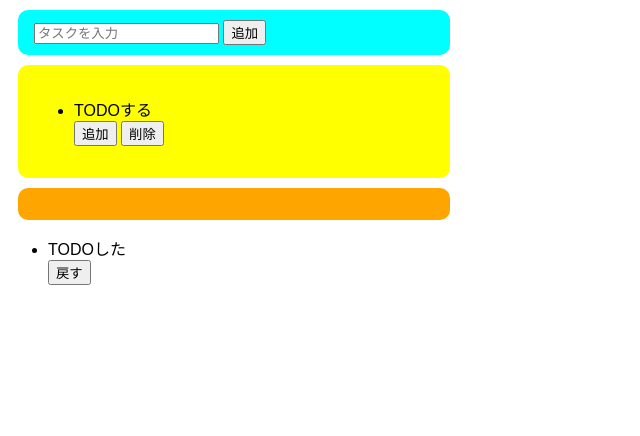
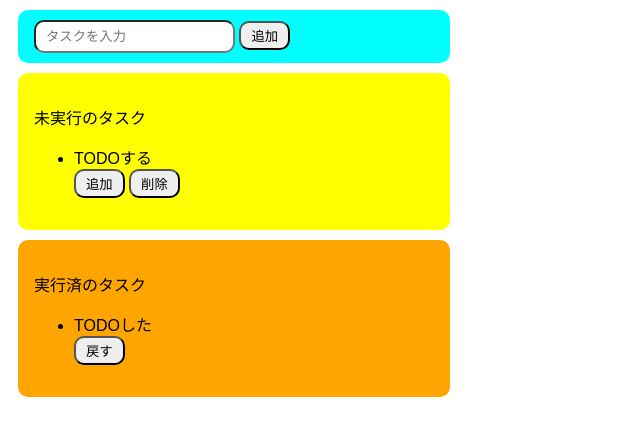
Before and after one commit to oz001/todo_js, a website built with Parcel: page index.html in a window 1280 px wide. Shown: the whole page, without its empty margins (0-640 px from the left). Built offline with nearby package versions, Linux system fonts and the light colour scheme.

Commit message:
スタイルシートの設定を追加

```diff
--- a/index.html
+++ b/index.html
@@ -11,6 +11,7 @@
       <button>追加</button>
     </div>
     <div class="incomplete_area">
+      <p class="title">未実行のタスク</p>
       <ul id="incomplete_list">
         <div>
           <li>TODOする</li>
@@ -19,13 +20,15 @@
         </div>
       </ul>
     </div>
-    <div class="complete_area"></div>
+    <div class="complete_area">
+      <p class="title">実行済のタスク</p>
       <ul id="complete_list">
         <div>
           <li>TODOした</li>
           <button>戻す</button>
         </div>
       </ul>
+    </div>
     <script src="src/index.js"></script>
   </body>
 </html>
--- a/src/styles.css
+++ b/src/styles.css
@@ -1,5 +1,20 @@
 body {
   font-family: sans-serif;
+}
+
+button {
+  border-radius: 10px;
+  padding: 3px 10px;
+}
+
+input {
+  border-radius: 10px;
+  padding: 7px 10px;
+}
+
+title {
+  color: gray;
+  font-weight: bold;
 }
 
 .input_area {
```
Lines whose indentation alone changed are shown as unchanged.
